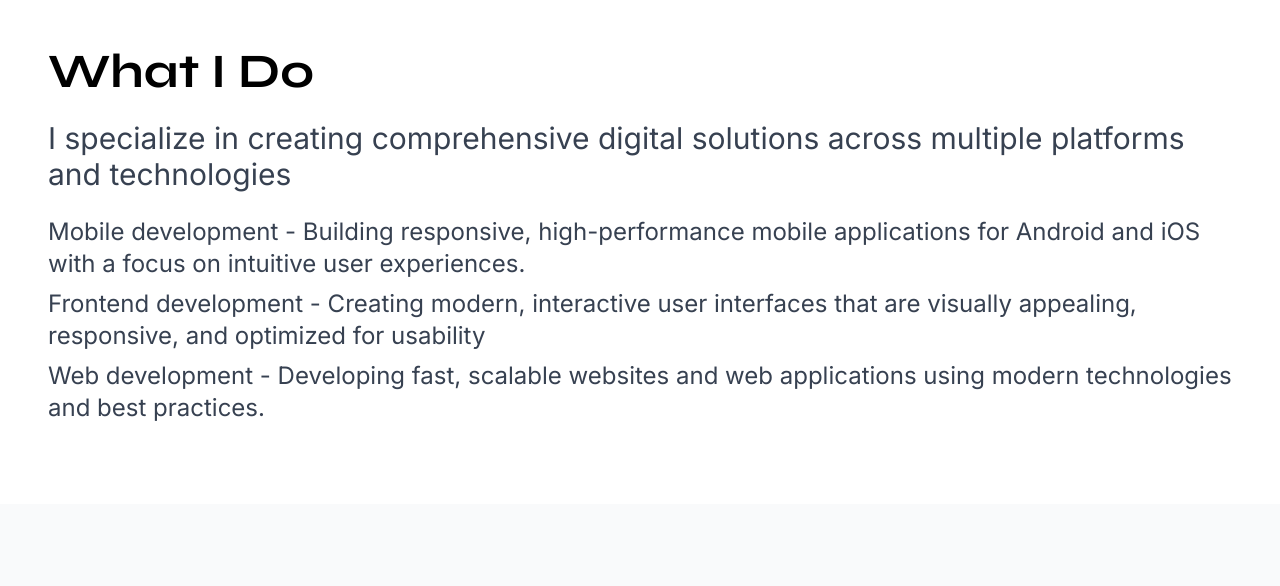
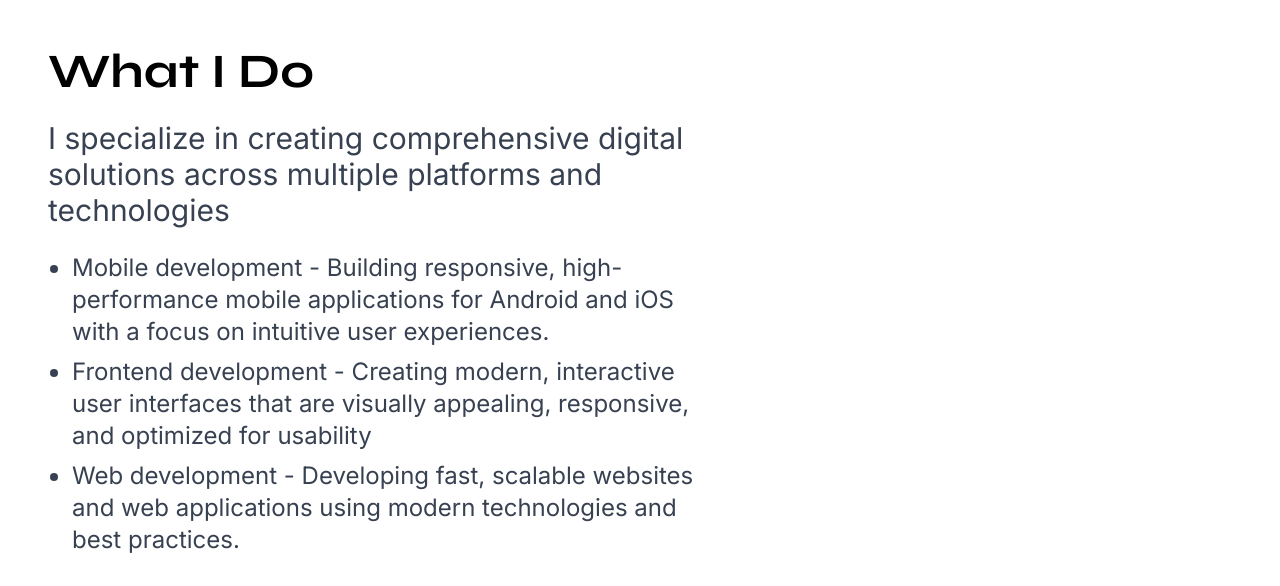
Before and after one commit to Themazecrawler/portifolio, a React (Vite) app: page / in a window 1280 px wide. Shown: the part 1280-1866 px from the top of the page. Built offline with nearby package versions, Linux system fonts and the light colour scheme.

Commit message:
Constrain text width and add bullets

```diff
--- a/src/components/sections/Skills.tsx
+++ b/src/components/sections/Skills.tsx
@@ -5,11 +5,11 @@ export function Skills() {
         <h2 className="text-4xl md:text-5xl font-bold mb-6">
           What I Do
         </h2>
-        <p className="font-inter text-xl md:text-2xl lg:text-3xl text-gray-700 leading-relaxed mb-6">
+        <p className="font-inter text-xl md:text-2xl lg:text-3xl text-gray-700 leading-relaxed mb-6 max-w-2xl">
           I specialize in creating comprehensive digital solutions across multiple
           platforms and technologies
         </p>
-        <ul className="font-inter text-xl md:text-2xl text-gray-700 leading-relaxed space-y-2">
+        <ul className="font-inter text-xl md:text-2xl text-gray-700 leading-relaxed space-y-2 list-disc pl-6 max-w-2xl">
           <li>Mobile development - Building responsive, high-performance mobile applications
             for Android and iOS with a focus on intuitive user experiences.</li>
           <li>Frontend development  - Creating modern, interactive user interfaces that are
```
